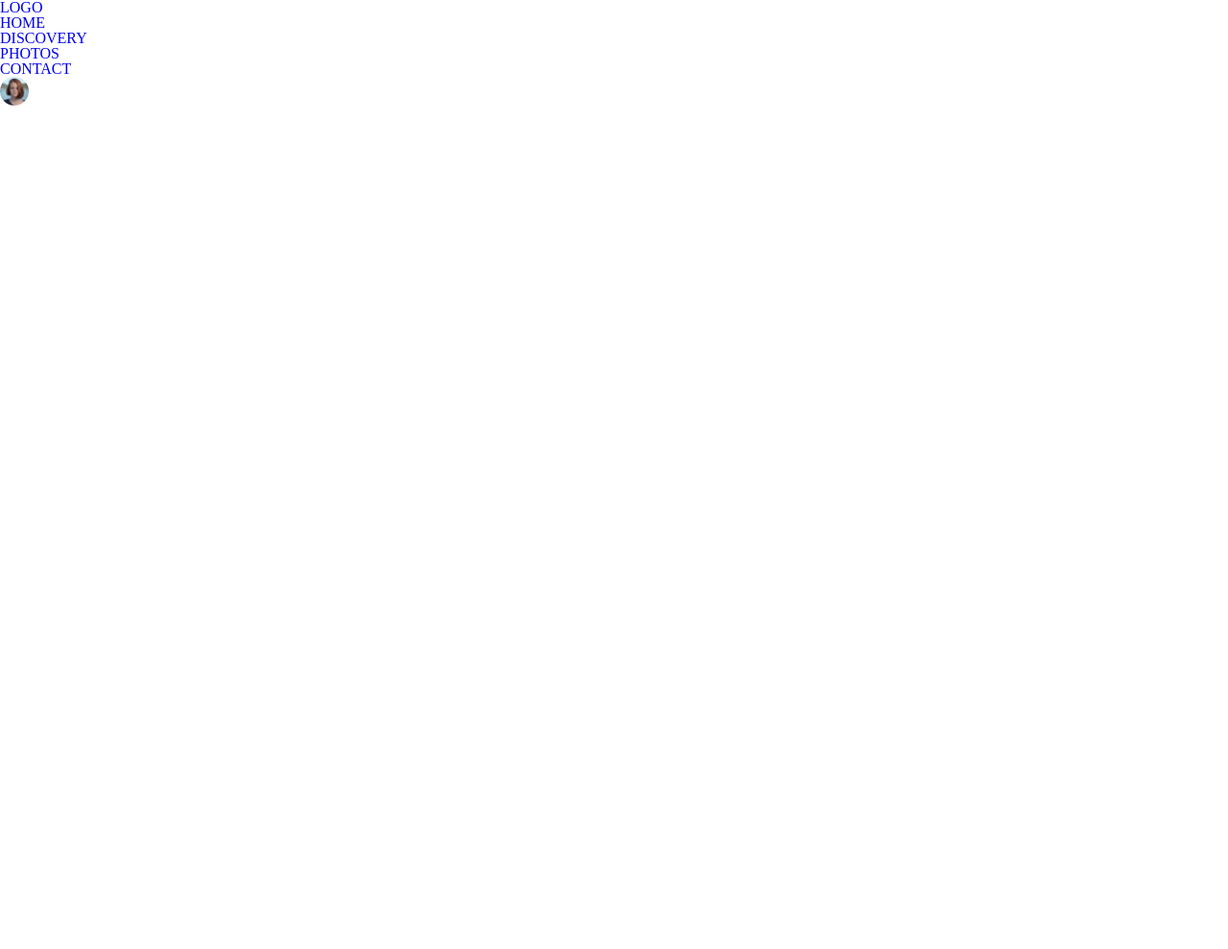
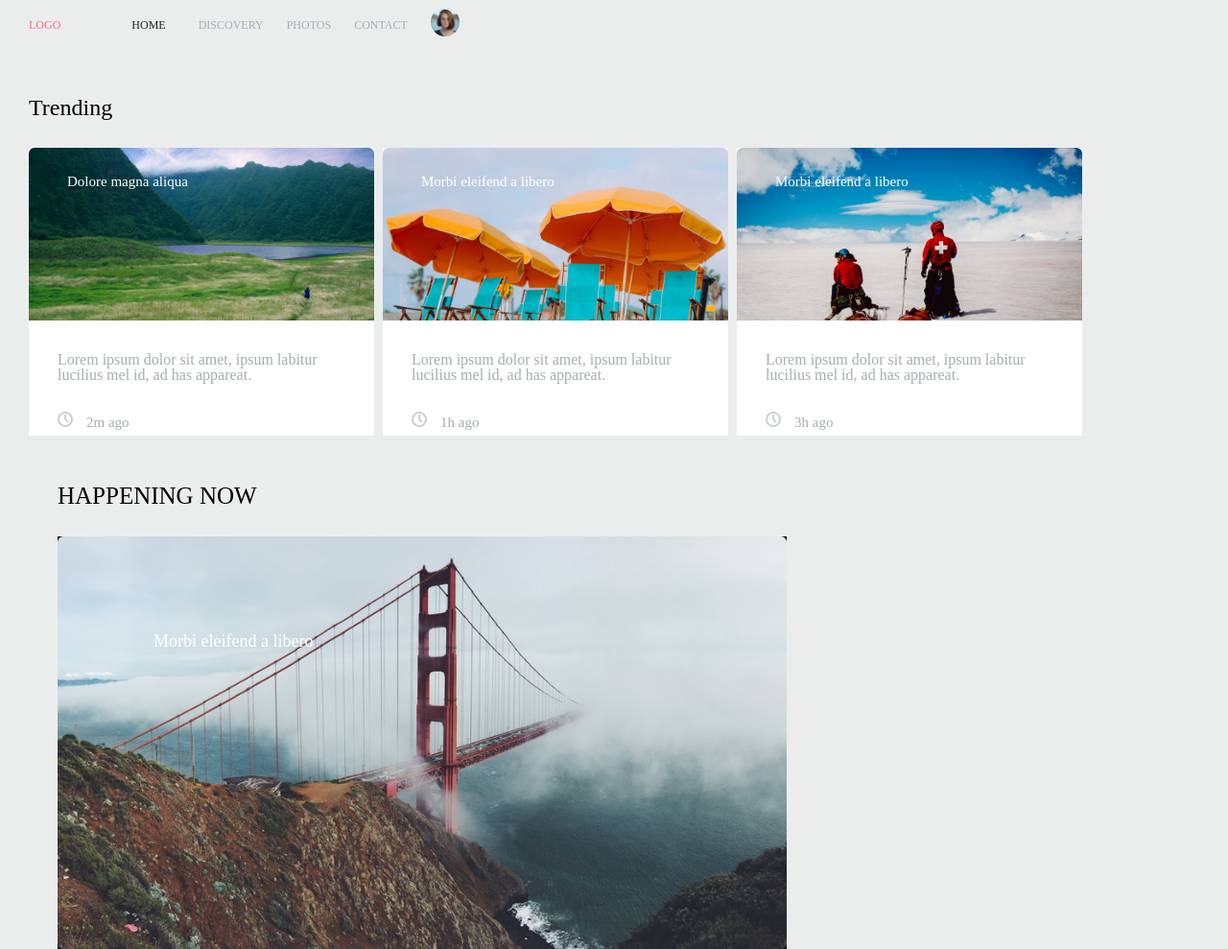
Before and after one commit to NeloAdamia/Position, a plain HTML site: page index.html in a window 1280 px wide. Shown: the top 989 px of the page at 96% size. Before the commit the page ends 800 px from the top, so only its background shows below. Drawn offline with Linux system fonts and the light colour scheme.

Commit message:
end of the section1

```diff
--- a/css/styles.css
+++ b/css/styles.css
@@ -0,0 +1,156 @@
+body{
+    background-color: #EBEDED;
+}
+.header-wraper
+{
+position: fixed;
+width: 100%;
+top:0;
+left:0;
+height: 50px;
+z-index: 2;
+
+}
+
+.logo
+{
+    color: #FA6980;
+    display: inline-block;
+    vertical-align: middle;
+    margin: 20px 70px 17px 30px;
+    font-size: 12px;
+}
+
+.navigation
+{
+
+    display:inline-block;
+    vertical-align: middle;
+
+}
+
+.nav-li
+{
+    display: inline-block;
+    vertical-align: middle;
+}
+
+.list-active
+{
+    color:#202124;
+    margin-right: 30px;
+    font-size: 12px;
+}
+
+.list
+{
+    color: #A6ADB4;
+    margin-right: 20px ;
+    font-size: 12px;
+}
+
+.profile
+{
+    display: inline-block;
+    vertical-align: middle;
+
+}
+.section1
+{
+    margin-top: 70px;
+    display: block;
+}
+
+.Trending
+{
+    padding-top: 30px;
+    padding-bottom: 30px;
+    padding-left: 30px;
+    font-size: 24px;
+}
+
+.image-wraper
+{
+    position: relative;
+}
+.text-image
+{
+    position: absolute;
+    color: #FFFFFF;
+    font-size: 15px;
+    top: 28px;
+    left: 40px;
+}
+.text
+{
+    color: #A6ADB4;
+    margin-top: 30px;
+    margin-right:50px;
+    margin-bottom: 30px;
+    margin-left: 30px;
+}
+.clock
+{
+    color: #EBEDED;
+    margin-right: 10px;
+    margin-left: 30px;
+}
+.twom
+{
+color: #A6ADB4;
+font-size: 15px;
+}
+.box1
+{
+    width: 360px;
+    height: 300px;
+    display: inline-block;
+    background-color: #FFFFFF;
+    margin-left:30px;
+}
+.box2
+{
+    width: 360px;
+    height: 300px;
+    display: inline-block;
+    background-color: #FFFFFF;
+    margin-left: 5px;
+    margin-right: 5px;
+}
+.box3
+{
+    width: 360px;
+    height: 300px;
+    display: inline-block;
+    background-color: #FFFFFF;
+    vertical-align:baseline;
+    margin: left 0;
+
+}
+
+/*second section*/
+.section2
+{
+    width: 1160px;
+    margin: 0 auto;
+}
+.title{
+    margin-top: 50px;
+    margin-bottom: 30px;
+    font-size: 25px;
+}
+.block1
+{
+    width: 280px;
+    display: inline-block;
+    margin-right: 30px;
+    margin-bottom: 324px;
+}
+.text-bridge{
+    position: absolute;
+    color:#FFFFFF;
+    font-size: 18px;
+    top:100px;
+    left:100px;
+
+}
--- a/index.html
+++ b/index.html
@@ -8,12 +8,12 @@
 </head>
 
 <body>
-<header>
+<header class="header-wraper">
     <a class="logo" href="index.html">LOGO</a>
 		<nav class="navigation">
 			<ul>
 				<li class="nav-li">
-					<a class="list" href="#" target="_blank">HOME</a>
+					<a class="list-active" href="#" target="_blank">HOME</a>
 				</li>
 				<li class="nav-li">
 					<a class="list" href="#" target="_blank">DISCOVERY</a>
@@ -31,5 +31,65 @@
 		</a>
 	</header>
 
+	<section class="section1">
+		<div class="container1">
+			<h2 class="Trending">Trending</h2>
+
+			<div class="box1">
+			<div class="image-wraper">
+				<img src="Images/Image.png" alt="forest">
+				<p class="text-image">Dolore magna aliqua</p>
+			</div>
+
+			<p class="text">Lorem ipsum dolor sit amet, ipsum labitur lucilius mel id, ad has appareat.</p>
+			<img class="clock" src="Images/time.png" alt="clock">
+			<span class="twom">2m ago</span>
+
+			</div>
+			<!--box2-->
+			<div class="box2">
+            <div class="image-wraper">
+            <img src="Images/annie-spratt-216507-unsplash.png" alt="umbrella">
+			<p class="text-image">Morbi eleifend a libero</p>
+			</div>
+
+			<p class="text">Lorem ipsum dolor sit amet, ipsum labitur lucilius mel id, ad has appareat.</p>
+			<img class="clock" src="Images/time.png" alt="clock">
+			<span class="twom">1h ago</span>
+			</div>
+
+			<!--box3-->
+				<div class="box3">
+					<div class="image-wraper">
+					<img class="Ice" src="Images/carlos-hevia-628890-unsplash.png" alt="ice">
+					<p class="text-image">Morbi eleifend a libero</p>
+			</div>
+
+			<p class="text">Lorem ipsum dolor sit amet, ipsum labitur lucilius mel id, ad has appareat.</p>
+			<img class="clock" src="Images/time.png" alt="clock">
+			<span class="twom">3h ago</span>
+			</div>
+			</div>
+		</section>
+<!--end of section1-->
+
+<!--start of second section-->
+<section class="section2">
+	<h2 class="title">HAPPENING NOW</h2>
+
+	<!--block1-->
+	<div class="block1">
+		<div class="image-wraper">
+<img src="Images/bridge.png" alt="bridge">
+<p class="text-bridge">Morbi eleifend a libero</p>
+
+<div class="secondimage">
+	<img src="Images/forest.png">
+</div>
+</div>
+
+
+</section2>
+
 </body>
 </html>
```
Also changed, not shown: Images/bridge.png (added), Images/forest.png (added), Images/time.png (added).
